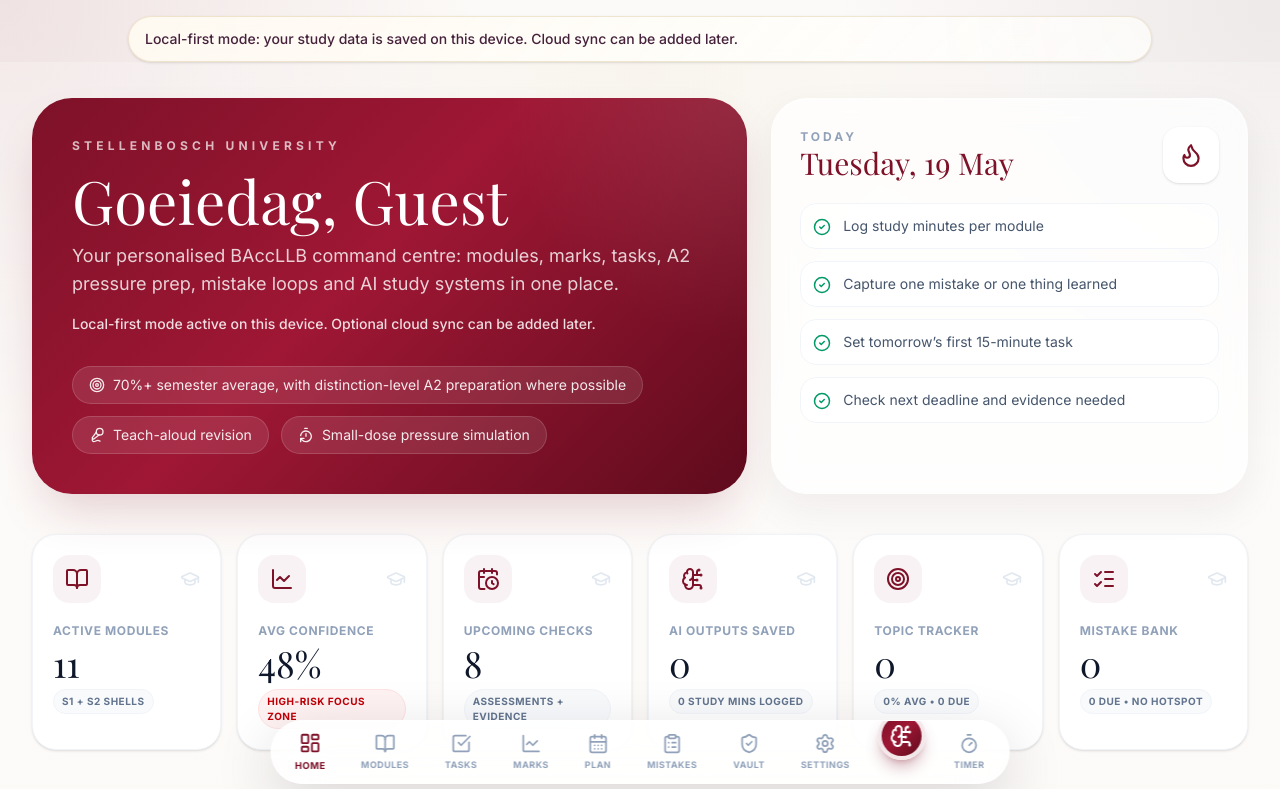
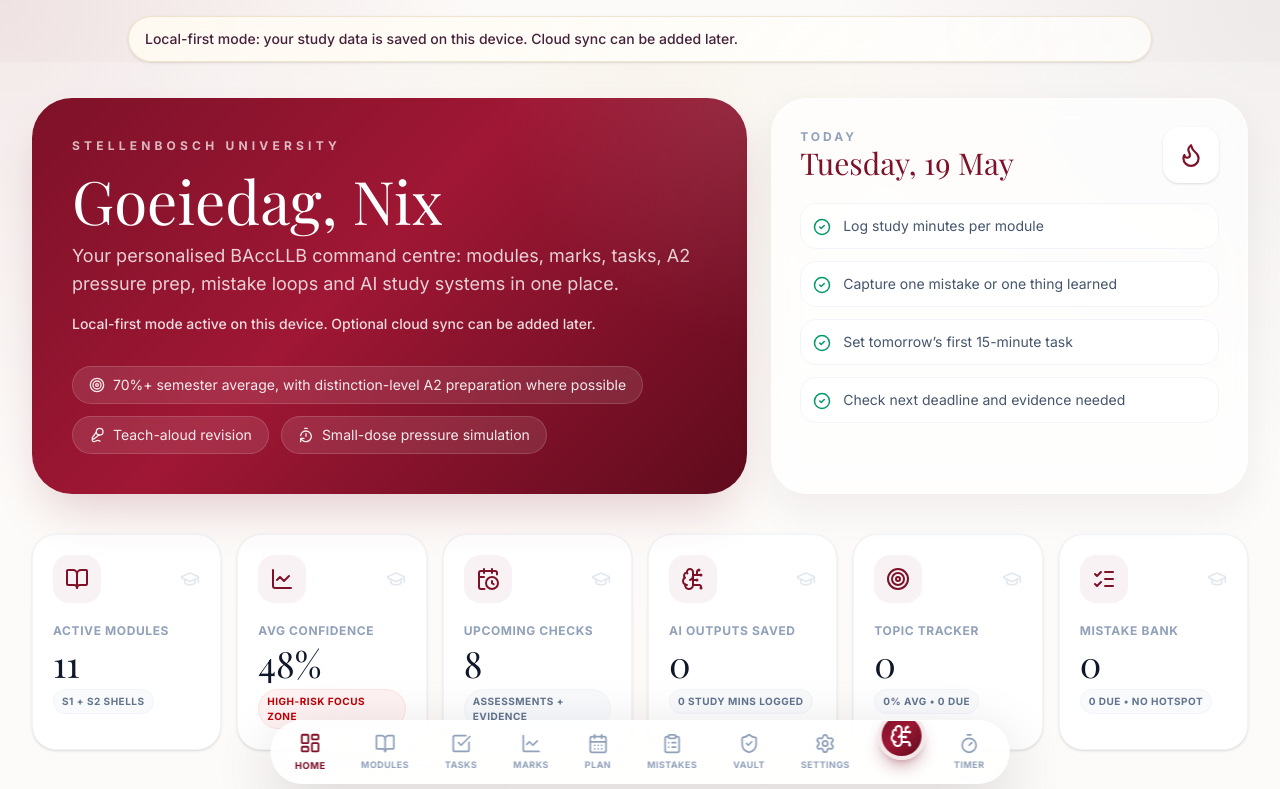
Before and after one commit to apseynicole-ai/nix-studyos, a React (Vite) app: page / in a window 1280 px wide. Shown: the top 789 px of the page. Built offline with nearby package versions, Linux system fonts and the light colour scheme; no server answers; a web font is replaced by a local one.

Commit message:
fix: harden local-first safety paths

```diff
--- a/src/components/auth/AuthGuard.tsx
+++ b/src/components/auth/AuthGuard.tsx
@@ -2,6 +2,7 @@
 import { User as FirebaseUser } from 'firebase/auth';
 import { auth, db, doc, getDoc, type UserProfileRecord } from '../../lib/firebase';
 import { LOCAL_PROFILE_KEY, readLocalJson, writeLocalJson } from '../../lib/localData';
+import { USER_ACADEMIC_PROFILE } from '../../data/baccllb';
 
 interface AuthContextType {
   user: FirebaseUser | null;
@@ -115,7 +116,7 @@
 function buildGuestProfile(): UserProfileRecord {
   const storedProfile = readLocalJson<Partial<UserProfileRecord> | null>(LOCAL_PROFILE_KEY, null);
   const username = storedProfile?.username || storedProfile?.usernameLowercase || 'guest';
-  const displayName = storedProfile?.displayName || 'Guest';
+  const displayName = meaningfulName(storedProfile?.displayName) || USER_ACADEMIC_PROFILE.preferredName || 'Nix';
   const now = new Date().toISOString();
 
   const guestProfile: UserProfileRecord = {
@@ -143,7 +144,7 @@
   return {
     uid: user.uid,
     email,
-    displayName: user.displayName || storedProfile?.displayName || emailPrefix,
+    displayName: meaningfulName(user.displayName) || meaningfulName(storedProfile?.displayName) || emailPrefix,
     username,
     usernameLowercase: username.toLowerCase(),
     authProvider: 'password',
@@ -151,3 +152,9 @@
     updatedAt: now,
   };
 }
+
+function meaningfulName(value: string | null | undefined): string | null {
+  const trimmed = value?.trim();
+  if (!trimmed || trimmed.toLowerCase() === 'guest') return null;
+  return trimmed;
+}
--- a/src/pages/Dashboard.tsx
+++ b/src/pages/Dashboard.tsx
@@ -210,6 +210,7 @@
   const maxMomentumMinutes = Math.max(...studyMomentum.last7Days.map((day) => day.minutes), 1);
   const latestAcademicSnapshot = useMemo(() => getLatestAcademicSnapshot(), []);
   const latestAcademicSummary = useMemo(() => summarizeAcademicSnapshot(latestAcademicSnapshot), [latestAcademicSnapshot]);
+  const greetingName = meaningfulProfileName(profile?.displayName) || USER_ACADEMIC_PROFILE.preferredName || 'Nix';
   const weeklyReviewActions = useMemo<WeeklyReviewAction[]>(() => buildWeeklyReviewActions({
     overdueCount: overdueTasks.length,
     dueSoonCount: dueSoonTasks.length,
@@ -232,7 +233,7 @@
           <div className="absolute inset-0 opacity-10 bg-[radial-gradient(circle_at_top_right,_white,_transparent_30%)]" />
           <div className="relative z-10">
             <p className="uppercase tracking-[0.35em] text-xs text-white/70 font-bold mb-4">{USER_ACADEMIC_PROFILE.institution}</p>
-            <h1 className="font-display text-4xl md:text-6xl mb-3">Goeiedag, {profile?.displayName || USER_ACADEMIC_PROFILE.preferredName}</h1>
+            <h1 className="font-display text-4xl md:text-6xl mb-3">Goeiedag, {greetingName}</h1>
             <p className="text-white/80 text-lg max-w-2xl">
               Your personalised {USER_ACADEMIC_PROFILE.programme} command centre: modules, marks, tasks, A2 pressure prep, mistake loops and AI study systems in one place.
             </p>
@@ -1227,6 +1228,12 @@
   return new Date().toISOString().slice(0, 10);
 }
 
+function meaningfulProfileName(value: string | null | undefined) {
+  const trimmed = value?.trim();
+  if (!trimmed || trimmed.toLowerCase() === 'guest') return null;
+  return trimmed;
+}
+
 function withinDays(dateValue: string | undefined, days: number) {
   if (!dateValue) return false;
   const match = dateValue.match(/\d{4}-\d{2}-\d{2}/);
--- a/src/pages/Marks.tsx
+++ b/src/pages/Marks.tsx
@@ -156,8 +156,7 @@
   },
 };
 
-function createAssessmentDraft(moduleId: SupportedModuleId, assessmentId: string): AssessmentDraftState {
-  const assessment = getModuleAssessmentModel(moduleId)?.assessments.find((item) => item.id === assessmentId);
+function createAssessmentDraft(_moduleId: SupportedModuleId, _assessmentId: string): AssessmentDraftState {
   return {
     completed: false,
     status: 'pending',
--- a/src/pages/MistakeBank.tsx
+++ b/src/pages/MistakeBank.tsx
@@ -89,7 +89,8 @@
 
   const handleSave = (event: React.FormEvent) => {
     event.preventDefault();
-    if (!draft.mistakeTitle.trim() || !draft.correctionRule.trim()) return;
+    const correctionRule = (draft.correctionRule ?? '').trim();
+    if (!draft.mistakeTitle.trim() || !correctionRule) return;
 
     const next = upsertMistake({
       ...draft,
@@ -97,7 +98,7 @@
       mistakeTitle: draft.mistakeTitle.trim(),
       mistakeDescription: draft.mistakeDescription.trim(),
       whyItHappened: draft.whyItHappened.trim(),
-      correctionRule: draft.correctionRule.trim(),
+      correctionRule,
       topicName: draft.topicName?.trim() || '',
     });
     setRecords(next);
@@ -107,7 +108,15 @@
 
   const handleEdit = (record: MistakeRecord) => {
     setEditingId(record.id);
-    setDraft(record);
+    setDraft({
+      ...emptyMistakeDraft(record.moduleId),
+      ...record,
+      mistakeDescription: record.mistakeDescription ?? '',
+      whyItHappened: record.whyItHappened ?? '',
+      correctionRule: record.correctionRule ?? '',
+      sourceReference: record.sourceReference ?? '',
+      retestDate: record.retestDate ?? '',
+    });
   };
 
   const handleDelete = (id: string) => {
@@ -274,7 +283,7 @@
             />
             <TextAreaField
               label="Correction rule"
-              value={draft.correctionRule}
+              value={draft.correctionRule ?? ''}
               onChange={(value) => setDraft((current) => ({ ...current, correctionRule: value }))}
               placeholder="What rule, process, or trigger should you use next time?"
             />
@@ -384,7 +393,7 @@
                       <p className="text-sm text-slate-600 mb-3">{record.mistakeDescription}</p>
                       <div className="grid grid-cols-1 md:grid-cols-2 gap-3 mb-3">
                         <InfoBlock title="Why it happened" text={record.whyItHappened || 'Not captured yet.'} />
-                        <InfoBlock title="Correction rule" text={record.correctionRule} highlight />
+                        <InfoBlock title="Correction rule" text={record.correctionRule || 'Not captured yet.'} highlight />
                       </div>
                       <div className="flex flex-wrap gap-2 text-xs font-bold text-slate-500">
                         {record.sourceReference && <span className="px-2 py-1 rounded-full bg-white border border-slate-100">{record.sourceReference}</span>}
--- a/src/pages/Tasks.tsx
+++ b/src/pages/Tasks.tsx
@@ -187,7 +187,7 @@
 
   const toggleTask = async (id: string, done: boolean) => {
     try {
-      if (localFirstMode) {
+      if (localFirstMode || !user) {
         const nextTasks = readLocalJson<StoredStudyTask[]>(LOCAL_TASKS_KEY, []).map((task) =>
           task.id === id ? { ...task, done: !done, completedAt: !done ? new Date().toISOString() : null } : task,
         );
@@ -209,7 +209,7 @@
 
   const deleteTask = async (id: string) => {
     try {
-      if (localFirstMode) {
+      if (localFirstMode || !user) {
         saveLocalTasks(readLocalJson<StoredStudyTask[]>(LOCAL_TASKS_KEY, []).filter((task) => task.id !== id));
         return;
       }
@@ -356,7 +356,7 @@
                           <span>{task.points || 0} pts</span>
                           {task.dueDate && <span>Due {task.dueDate}</span>}
                         </div>
-                        {(task as any).why && <p className="text-xs text-slate-500 mt-2">{(task as any).why}</p>}
+                        {task.why && <p className="text-xs text-slate-500 mt-2">{task.why}</p>}
                       </div>
                       <button onClick={() => deleteTask(task.id)} className="opacity-0 group-hover:opacity-100 text-slate-300 hover:text-red-500 transition-all p-2">
                         <Trash2 size={18} />
```
Also changed, not shown: src/pages/StudyAI.tsx (+20 -9 lines).
